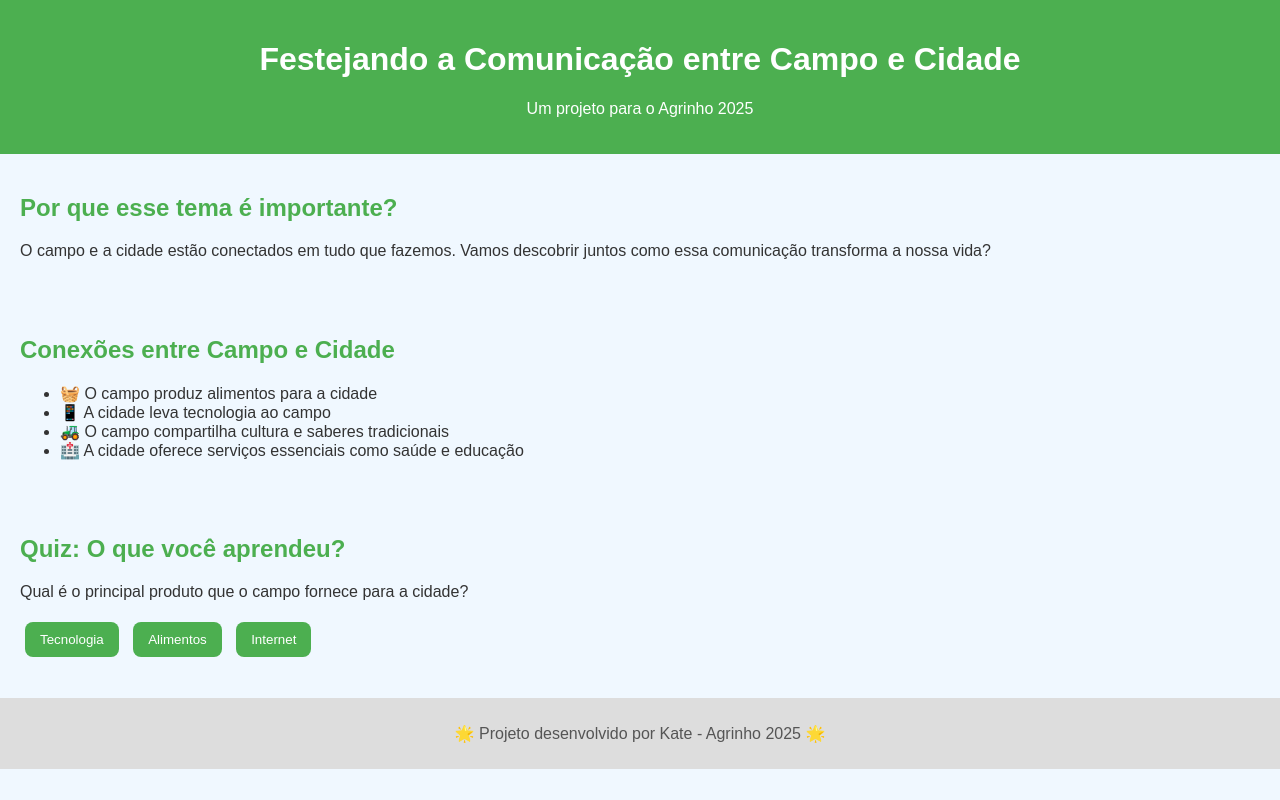
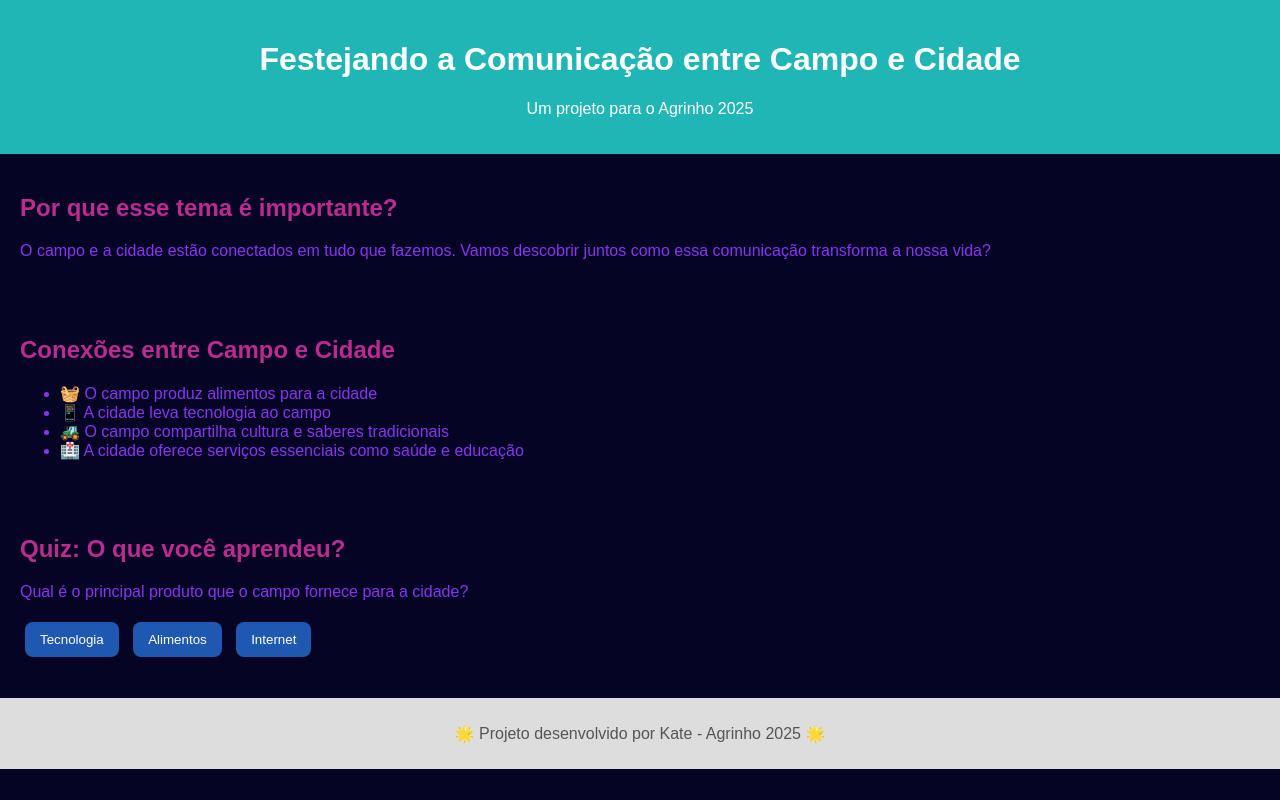
Before and after one commit to Katehikar/agrinhohhabh, a plain HTML site: page index.html in a window 1280 px wide. Drawn offline with Linux system fonts and the light colour scheme.

Commit message:
kkkcaralho

```diff
--- a/style.css
+++ b/style.css
@@ -1,13 +1,13 @@
 body {
   font-family: Arial, sans-serif;
-  background-color: #f0f8ff;
-  color: #333;
+  background-color: #060424;
+  color: #8734f3;
   margin: 0;
   padding: 0;
 }
 
 header {
-  background-color: #4caf50;
+  background-color: #21b6b6;
   color: white;
   padding: 20px;
   text-align: center;
@@ -18,13 +18,13 @@ section {
 }
 
 h2 {
-  color: #4caf50;
+  color: #bb2b90;
 }
 
 button {
   margin: 5px;
   padding: 10px 15px;
-  background-color: #4caf50;
+  background-color: #1e58b1;
   color: white;
   border: none;
   border-radius: 8px;
@@ -33,7 +33,7 @@ button {
 }
 
 button:hover {
-  background-color: #45a049;
+  background-color: #702cbd;
 }
 
 footer {
```
